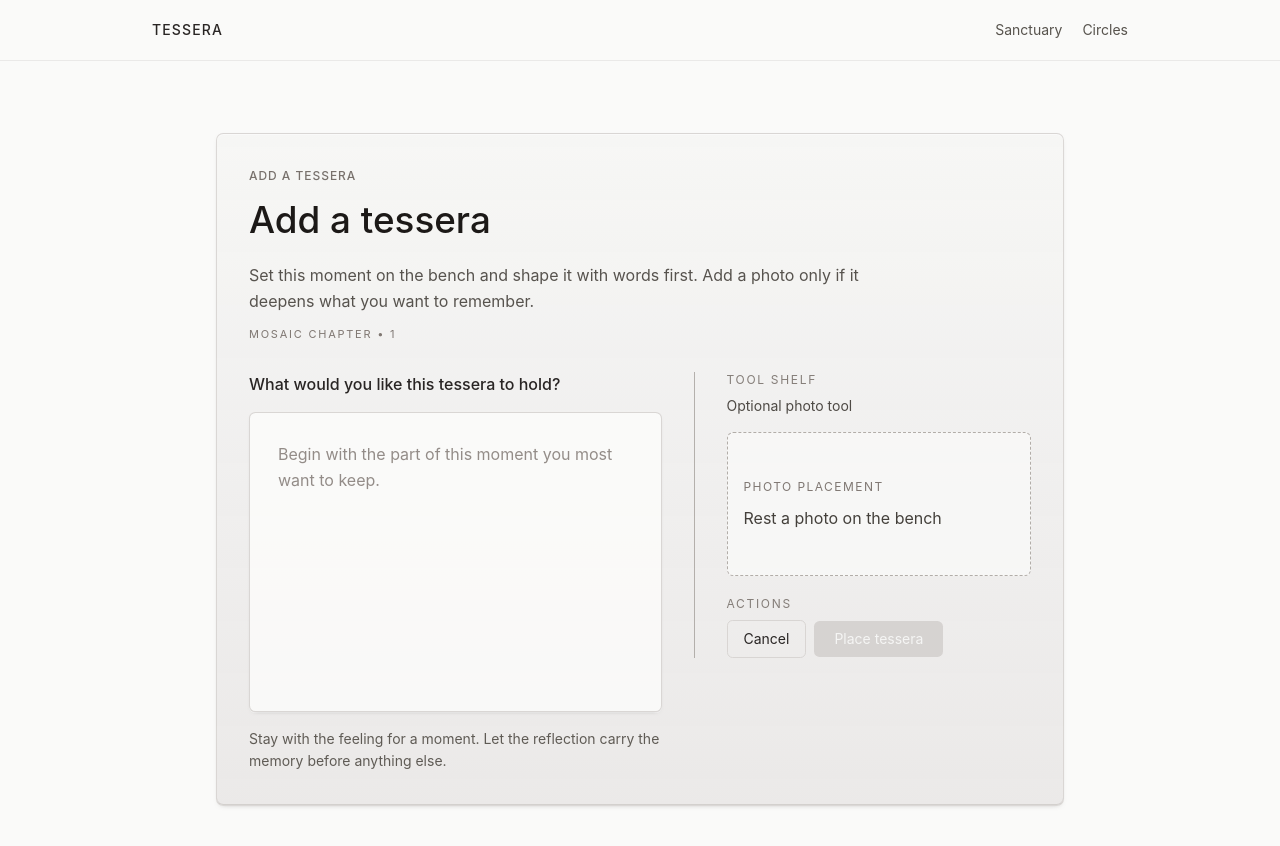
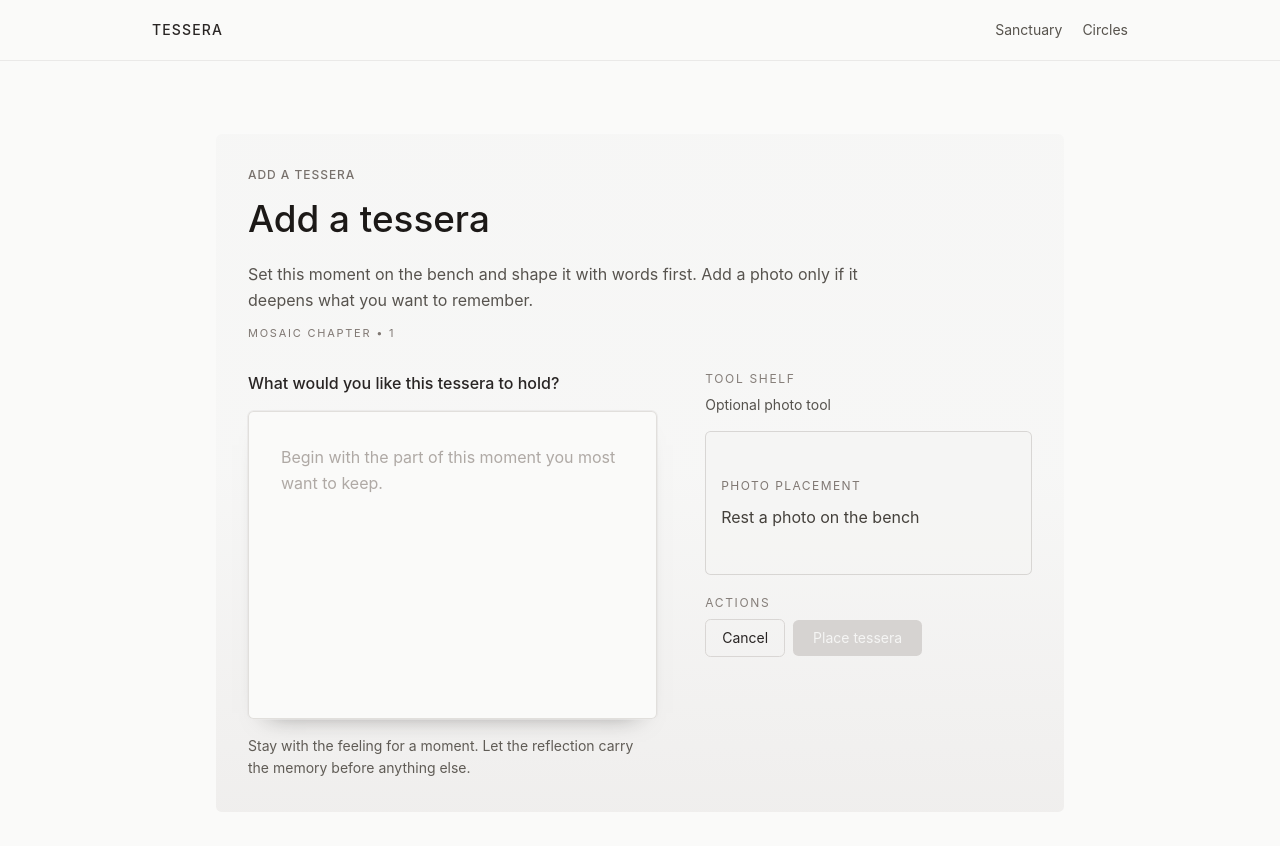
Before and after one commit to vanderjt/tessera, a Next.js app: page /mosaics/1/share in a window 1280 px wide. Shown: the top 846 px of the page. Built offline with nearby package versions, Linux system fonts and the light colour scheme.

Commit message:
Refine add tessera surface hierarchy

```diff
--- a/app/(app)/mosaics/[mosaicId]/share/page.tsx
+++ b/app/(app)/mosaics/[mosaicId]/share/page.tsx
@@ -45,7 +45,7 @@ export default function ShareMomentPage({ params }: PageProps) {
     <section className="mx-auto max-w-4xl px-4 pb-12 sm:px-6">
       <form
         onSubmit={handlePlaceTessera}
-        className="relative mt-4 overflow-hidden rounded-[0.45rem] border border-stone-300/85 bg-gradient-to-b from-stone-100/85 to-stone-200/80 p-6 shadow-[inset_0_1px_0_rgba(255,255,255,0.45),inset_0_-1px_0_rgba(120,113,108,0.22),0_2px_6px_-5px_rgba(28,25,23,0.55)] sm:p-8"
+        className="relative mt-4 overflow-hidden rounded-[0.35rem] bg-gradient-to-b from-stone-100/75 via-stone-100/65 to-stone-200/55 p-6 shadow-[inset_0_1px_0_rgba(255,255,255,0.42)] sm:p-8"
       >
         <div className="relative space-y-7">
           <header className="space-y-3">
@@ -58,18 +58,18 @@ export default function ShareMomentPage({ params }: PageProps) {
             <p className="text-[11px] uppercase tracking-[0.16em] text-stone-500/95">Mosaic chapter • {mosaicId}</p>
           </header>
 
-          <div className="grid gap-6 lg:grid-cols-[minmax(0,1.1fr)_minmax(0,0.9fr)] lg:items-start lg:gap-8">
+          <div className="grid gap-6 lg:grid-cols-[minmax(0,1.1fr)_minmax(0,0.9fr)] lg:items-start lg:gap-10">
             <div className="space-y-4">
               <p className="text-base font-medium text-stone-800">What would you like this tessera to hold?</p>
 
-              <div className="rounded-[0.4rem] border border-stone-300/90 bg-stone-50/95 p-5 shadow-[0_2px_5px_-4px_rgba(41,37,36,0.55),0_1px_0_rgba(255,255,255,0.6)] sm:p-7">
+              <div className="rounded-[0.35rem] border border-stone-300/70 bg-stone-50/98 p-6 shadow-[0_14px_24px_-20px_rgba(28,25,23,0.55),0_1px_0_rgba(255,255,255,0.7)] ring-1 ring-stone-200/60 sm:p-8">
                 <textarea
                   id="reflection"
                   value={reflection}
                   onChange={(event) => setReflection(event.target.value)}
                   placeholder="Begin with the part of this moment you most want to keep."
                   rows={9}
-                  className="w-full resize-none border-0 bg-transparent p-0 text-base leading-relaxed text-stone-800 outline-none placeholder:text-stone-500/80"
+                  className="w-full resize-none border-0 bg-transparent p-0 text-base leading-relaxed text-stone-800 outline-none placeholder:text-stone-400/90"
                 />
               </div>
 
@@ -78,11 +78,11 @@ export default function ShareMomentPage({ params }: PageProps) {
               </p>
             </div>
 
-            <aside className="space-y-5 lg:border-l lg:border-stone-400/80 lg:pl-8">
+            <aside className="space-y-5 lg:pl-2">
               <div className="space-y-4">
                 <div className="space-y-2">
                   <p className="text-xs uppercase tracking-[0.14em] text-stone-500/90">Tool shelf</p>
-                  <p className="text-sm text-stone-700/95">Optional photo tool</p>
+                  <p className="text-sm text-stone-700/90">Optional photo tool</p>
                 </div>
 
                 <input
@@ -94,7 +94,7 @@ export default function ShareMomentPage({ params }: PageProps) {
                 />
                 <label
                   htmlFor="photo"
-                  className="group flex min-h-36 cursor-pointer flex-col justify-center gap-3 rounded-[0.4rem] border border-dashed border-stone-400/85 bg-stone-50/75 px-4 py-5 text-left text-sm text-stone-700 transition hover:border-stone-500"
+                  className="group flex min-h-36 cursor-pointer flex-col justify-center gap-3 rounded-[0.35rem] bg-stone-100/60 px-4 py-5 text-left text-sm text-stone-700 shadow-[inset_0_0_0_1px_rgba(120,113,108,0.24)] transition hover:bg-stone-100/75 hover:shadow-[inset_0_0_0_1px_rgba(87,83,78,0.35)]"
                 >
                   <span className="text-xs uppercase tracking-[0.12em] text-stone-500/95">Photo placement</span>
                   <span className="text-base leading-snug text-stone-700">
@@ -110,7 +110,7 @@ export default function ShareMomentPage({ params }: PageProps) {
                     width={960}
                     height={640}
                     unoptimized
-                    className="max-h-48 w-full rounded-[0.35rem] object-cover ring-1 ring-stone-300/70"
+                    className="max-h-48 w-full rounded-[0.35rem] object-cover ring-1 ring-stone-300/60"
                   />
                 ) : null}
               </div>
```
